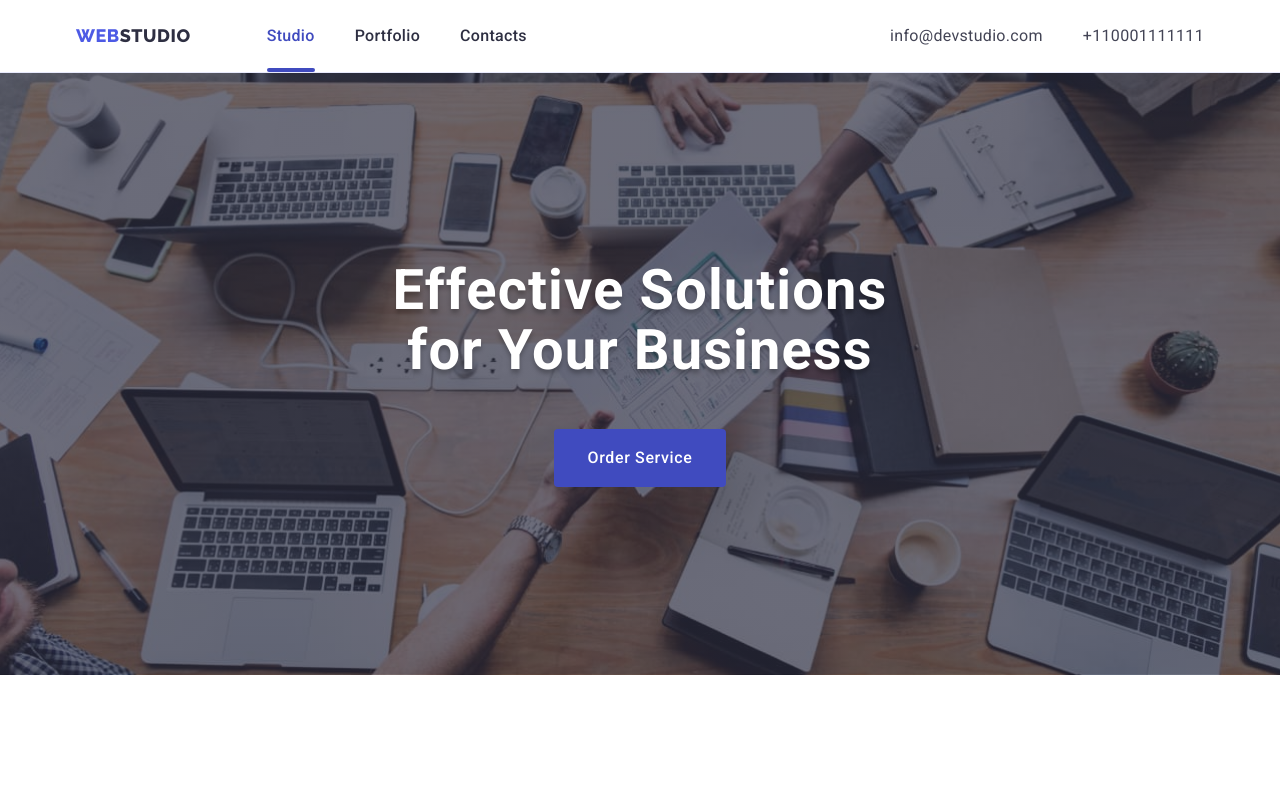
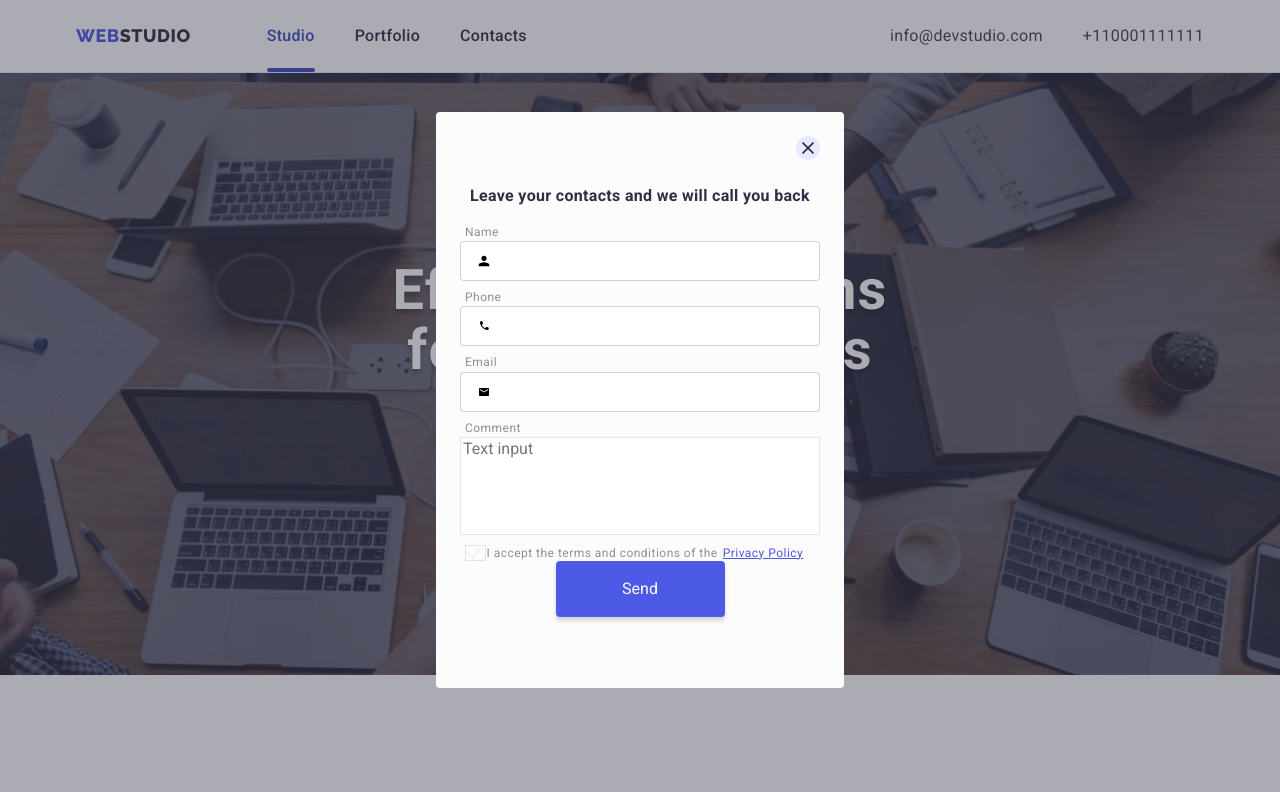
Before and after one commit to AntoninaGraur/go-it-markup-hw-06, a plain HTML site: page index.html in a window 1280 px wide. Both pictures are taken after a click on the button "Order Service". Shown: the top 792 px of the page. Drawn offline with nearby package versions, Linux system fonts and the light colour scheme.

Commit message:
hover+focus+margin+paddig

```diff
--- a/css/style.css
+++ b/css/style.css
@@ -638,6 +638,10 @@ body {
   margin-right: 16px;
   vertical-align: middle;
 }
+.footer-btn:hover,
+.footer-btn:focus {
+  background-color: var(--active-color);
+}
 .footer-btn {
   margin-top: 16px;
   width: 165px;
@@ -661,10 +665,6 @@ body {
 
   background: rgba(46, 47, 66, 0.4);
 
-  opacity: 0;
-
-  pointer-events: none;
-
   transition: opacity var(--animation), visibility var(--animation);
 }
 
@@ -677,14 +677,14 @@ body {
   position: absolute;
   top: 50%;
   left: 50%;
-  transform: translateX(-50%) translateY(-32%);
+  transform: translateX(-50%) translateY(-50%);
   background-color: var(--modal-wndw-clr);
   max-width: 408px;
   min-height: 576px;
   width: 100%;
 
   border-radius: 4px;
-  padding: 24px 24px 0px 24px;
+  padding: 24px;
 }
 .size-none {
   resize: none;
@@ -696,6 +696,7 @@ body {
   line-height: 1.5;
   margin-bottom: 16px;
   margin-top: 24px;
+  padding-top: 24px;
 }
 .modal-group {
   display: flex;
@@ -733,6 +734,7 @@ body {
   letter-spacing: 0.04em;
   margin-bottom: 4px;
   margin-top: 8px;
+  padding-left: 5px;
 }
 
 .accent-policy {
@@ -742,16 +744,23 @@ body {
   letter-spacing: 0.04em;
   margin-bottom: 4px;
   margin-top: 8px;
+  padding-left: 5px;
 }
 .modal-comments {
-  border: 1px solid rgba(33, 33, 33, 0.2);
+  border: 1px solid rgba(0, 0, 0, 0.1);
+}
+.modal-comments:focus {
+  border-color: var(--button-color);
+  outline: transparent;
+  width: 360px;
+  height: 138px;
 }
 
 .modal-btn {
   position: absolute;
-  top: 0;
-  right: 0;
-  transform: translateX(-24px) translateY(24px);
+  top: 24px;
+  right: 24px;
+
   display: flex;
   align-items: center;
   justify-content: center;
@@ -761,6 +770,10 @@ body {
   border-radius: 50%;
   background-color: var(--border-color);
   border: none;
+}
+.closing:hover,
+.closing:focus {
+  background-color: var(--active-color);
 }
 .modal-icon-close {
   fill: var(--main-text-color);
@@ -780,11 +793,12 @@ body {
 }
 
 .modal-chekbox-custom {
-  border: 2px solid var(--main-text-color);
-  height: 16px;
-  width: 16px;
-  color: transparent;
-  transition: color var(--animation) linear,
+  border: 1px solid rgba(0, 0, 0, 0.1);
+  height: 8px;
+  width: 10px;
+  margin-bottom: 24px;
+
+  transition: border-color var(--animation) linear,
     background-color var(--animation) linear;
 }
 .modal-chekbox-input:checked + .modal-chekbox-label > .modal-chekbox-custom {
@@ -793,16 +807,20 @@ body {
 }
 .submit-button {
   color: var(--modal-wndw-clr);
-  display: flex;
-  justify-content: center;
-  align-items: center;
+  display: block;
+
   padding: 16px 32px;
-  gap: 10px;
+  margin-top: 24px 102px;
   background: var(--button-color);
   width: 169px;
   height: 56px;
-  margin: 20px 120px 20px 100px;
+  margin: auto;
   border-radius: 4px;
-  border-color: var(--active-color);
+  border: none;
   box-shadow: 0px 4px 4px rgba(0, 0, 0, 0.15);
+  cursor: pointer;
 }
+.submit-button:hover,
+.submit-button:focus {
+  background-color: var(--active-color);
+}
--- a/index.html
+++ b/index.html
@@ -457,7 +457,7 @@
               type="email"
               placeholder="E-mail"
             />
-            <button class="footer-btn" tupe="submit">
+            <button class="footer-btn" type="submit">
               Subscribe
               <svg class="submit-icon" width="24" height="20">
                 <use href="./images/icons.svg#icon-frame-footer"></use>
@@ -471,22 +471,14 @@
     <!-- Modal window-->
     <div class="backdrop is-hidden" data-modal>
       <div class="modal">
-        <button class="modal-btn" type="button" data-modal-close>
+        <button class="modal-btn closing" type="button" data-modal-close>
           <svg class="modal-icon-close" width="16" height="16">
             <use href="./images/icons.svg#icon-close-black"></use>
           </svg>
         </button>
-        <form
-          class="modal-form"
-          name="madal_form"
-          novalidate
-          autocomplete="on"
-          method="post"
-        >
+        <form class="modal-form" name="madal_form">
           <div class="form-title">
-            <strong class=""
-              >Leave your contacts and we will call you back</strong
-            >
+            <strong>Leave your contacts and we will call you back</strong>
           </div>
           <div class="modal-group">
             <label class="label-name" for="user_name">Name</label>
@@ -534,7 +526,7 @@
               </svg>
             </div>
           </div>
-          <div class="modal-group">
+          <div class="modal-group modal-wrapper">
             <label class="label-name" for="comment">Comment</label>
             <textarea
               class="modal-comments size-none"
```
